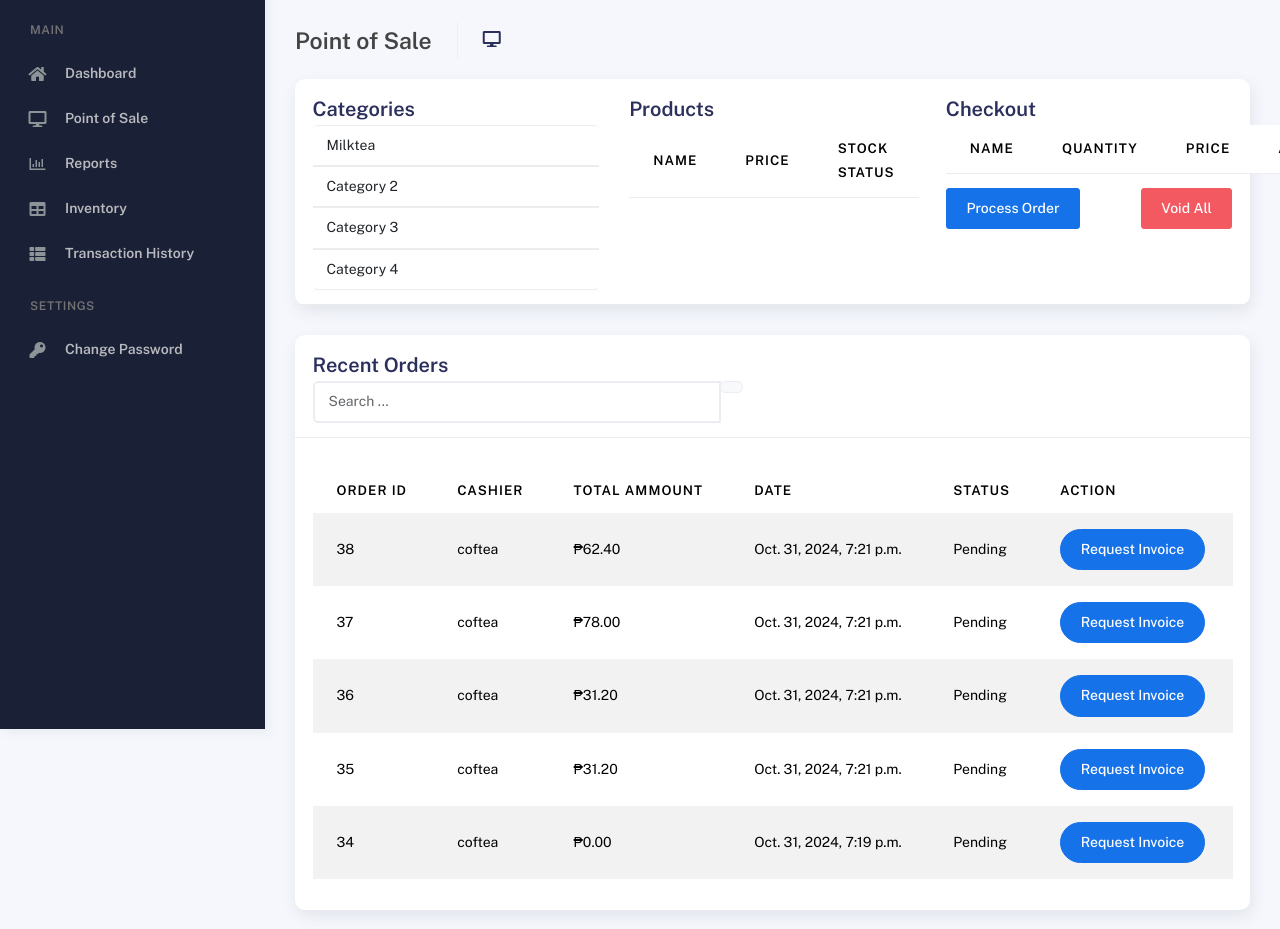
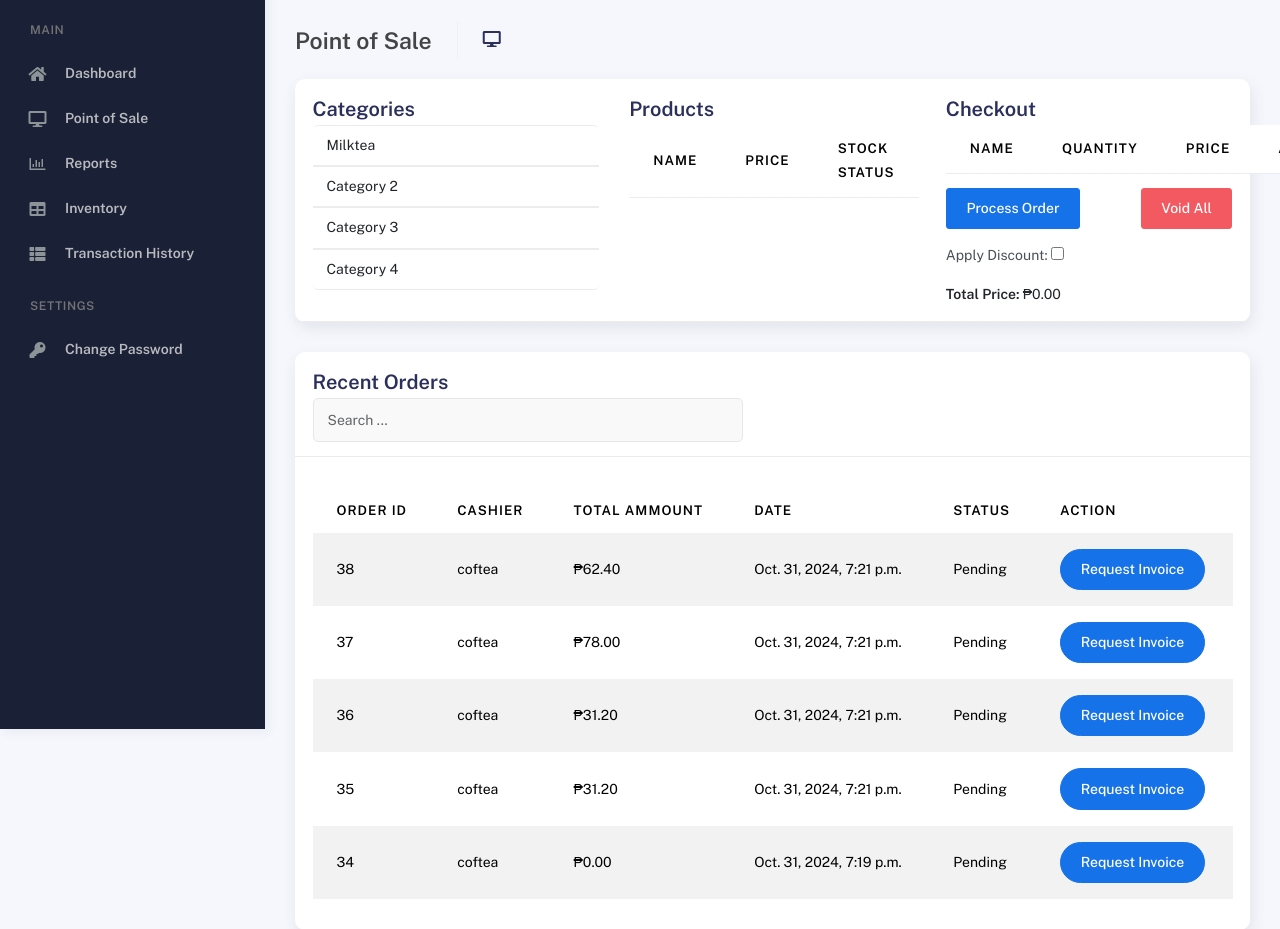
Before and after one commit to ImPresence2001/Coftea-Project, a Django app: page /pos/ in a window 1280 px wide. Shown: the part 71-1000 px from the top of the page. Run offline with Django 5.2, Linux system fonts and the light colour scheme; data comes from the database, SQL or seed files in the repository; both versions use the stored data as it was after the commit; lists and menus that the app fills with data are empty; some libraries are stand-ins or nearby versions.

Commit message:
Discount is now working on process order

```diff
--- a/Coftea/views.py
+++ b/Coftea/views.py
@@ -6,6 +6,7 @@
 from datetime import timedelta
 from django.utils.decorators import method_decorator
 from django.contrib.auth.decorators import login_required
+from decimal import Decimal
 import json
 
 @method_decorator(login_required, name='dispatch')
@@ -34,17 +35,16 @@
     products = Product.objects.all()
     if request.method == "POST":
         checkout_items = request.POST.get('checkout_items', '[]')  # Get the checkout items JSON
+        apply_discount = request.POST.get('apply_discount')  # Get the discount checkbox value
         try:
             items = json.loads(checkout_items)  # Parse the JSON
         except json.JSONDecodeError:
-            # Handle the case where JSON decoding fails
-            return redirect('pos')  # Replace with appropriate error handling
+            return redirect('pos')  # Handle JSON decoding errors
 
         if not items:
-            # Handle empty checkout scenario
-            return redirect('pos')
+            return redirect('pos')  # Handle empty checkout scenario
 
-        total_price = 0
+        total_price = Decimal(0)  # Use Decimal for precise monetary calculations
         order = OrderTransaction(user=request.user, total_price=total_price)
         order.save()  # Save the order first to get order ID
 
@@ -52,22 +52,25 @@
             product_id = item.get('id')
             quantity = item.get('quantity')
 
-            # Ensure product_id and quantity are valid
             if product_id is None or quantity is None:
                 continue  # Skip if invalid item
 
-            # Change from `Product.objects.get(id=product_id)` to `Product.objects.get(product_id=product_id)`
             try:
                 product = Product.objects.get(product_id=product_id)  # Fetch product by product_id
             except Product.DoesNotExist:
                 continue  # Skip if product does not exist
 
-            price = product.price  # Get price from product directly
+            price = Decimal(product.price)  # Ensure price is a Decimal
             total_price += price * quantity  # Calculate total price
 
             # Create OrderItem
             order_item = OrderItem(order=order, product=product, quantity=quantity, price=price)
             order_item.save()
+
+        # Apply discount if the checkbox was checked
+        if apply_discount == 'on':  # Check if the checkbox was checked
+            discount_amount = total_price * Decimal(0.20)  # Calculate 20% discount as Decimal
+            total_price -= discount_amount  # Reduce total price by discount
 
         # Update total price of the order
         order.total_price = total_price
--- a/templates/pos.html
+++ b/templates/pos.html
@@ -67,9 +67,17 @@
                 <button type="submit" class="btn btn-primary" onclick="submitCheckoutItems()">Process Order</button>
                 <button type="button" class="btn btn-danger" onclick="promptVoid()">Void All</button>
             </div>
-        </div>
+            <div class="mt-3">
+                <label for="apply-discount">Apply Discount:</label>
+                <input type="checkbox" name="apply_discount" id="apply_discount" onchange="updateTotalPrice()">
+            </div>
+            <div class="mt-3">
+                <strong>Total Price: </strong> <span id="total-price">₱0.00</span>
+            </div>
         </div>
     </div>
+</form>
+</div>
 </div>
     </div>
         <div class="row">
@@ -132,17 +140,40 @@
                       {% endfor %}
                     </tbody>
                   </table>
-
-                  {% include 'includes/pagination.html' %}
+                    {% include 'includes/pagination.html' %}
                 </div>
               </div>
             </div>
           </div>
 <script>
+    function updateTotalPrice() {
+                let total = 0;
+                for (const productId in checkoutItems) {
+                    const item = checkoutItems[productId];
+                    total += item.price * item.quantity;
+                }
+
+                const discountCheckbox = document.getElementById('apply_discount');
+                let totalAfterDiscount = total;
+
+                // Apply 20% discount if checkbox is checked
+                if (discountCheckbox.checked) {
+                    totalAfterDiscount *= 0.8;  // Reduce total by 20%
+                }
+
+                document.getElementById('total-price').innerText = `₱${totalAfterDiscount.toFixed(2)}`;
+    }
+
     function submitCheckoutItems() {
-    const checkoutItemsInput = document.getElementById('checkout_items');
-    checkoutItemsInput.value = JSON.stringify(Object.values(checkoutItems)); // Ensure we stringify the array of items
-}
+        const checkoutItemsInput = document.getElementById('checkout_items');
+        checkoutItemsInput.value = JSON.stringify(Object.values(checkoutItems));
+
+        // Debugging: log checkbox state
+        const discountCheckbox = document.getElementById('apply_discount');
+        console.log('Checkbox checked:', discountCheckbox.checked);  // Log checkbox state
+
+        updateTotalPrice();  // Ensure total price is updated before submission
+    }
     // Store products by category as a JavaScript object
     const productsByCategory = {
         {% for category in categories %}
@@ -221,6 +252,7 @@
     }
 
     renderCheckoutTable();  // Update the checkout table
+    updateTotalPrice();
 }
 
     // Render the checkout table based on selected items
@@ -241,6 +273,22 @@
             checkoutTableBody.appendChild(row);
         }
     }
+
+    // Update item quantity
+    function updateQuantity(productId, newQuantity) {
+                if (checkoutItems[productId]) {
+                    checkoutItems[productId].quantity = parseInt(newQuantity);
+                    renderCheckoutTable(); // Re-render checkout table
+                    updateTotalPrice(); // Update total price after changing quantity
+                }
+            }
+
+            // Remove item from checkout
+            function removeFromCheckout(productId) {
+                delete checkoutItems[productId];
+                renderCheckoutTable(); // Re-render checkout table
+                updateTotalPrice(); // Update total price after removal
+            }
 
     // Void a specific product from the checkout table
     function voidProduct(productId) {
```
Also changed, not shown: db.sqlite3.
